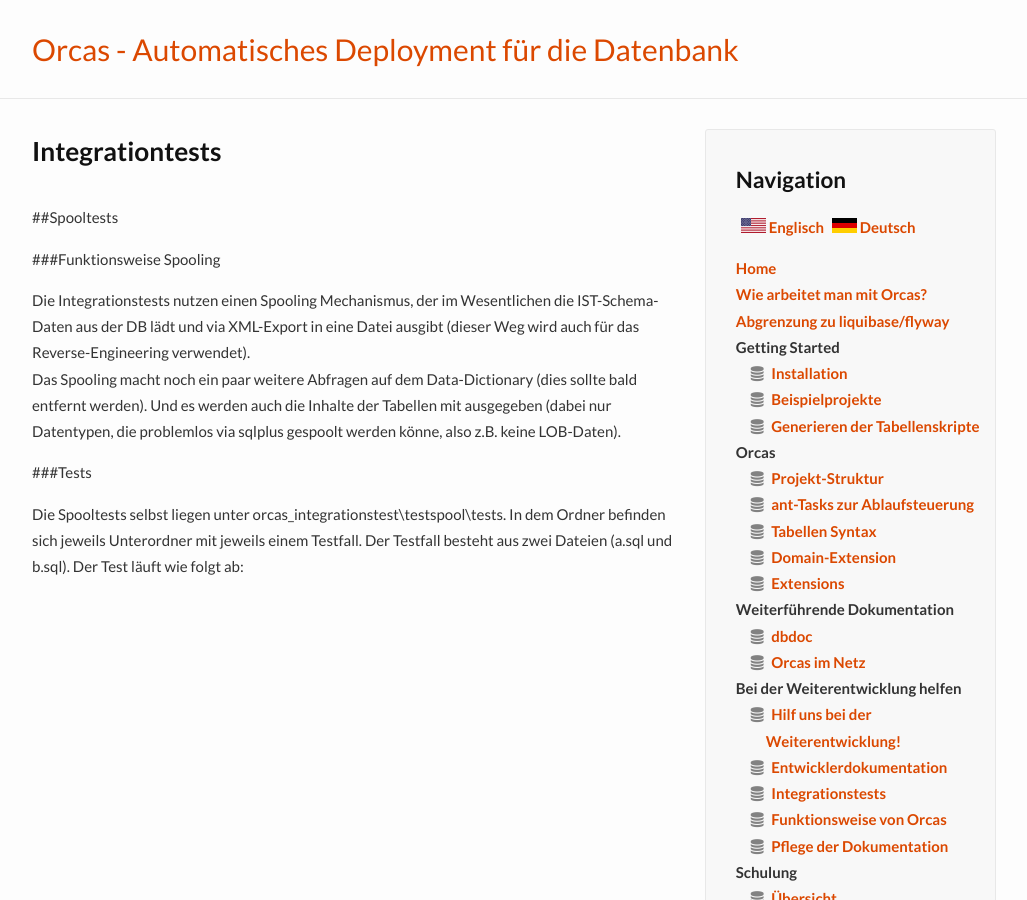
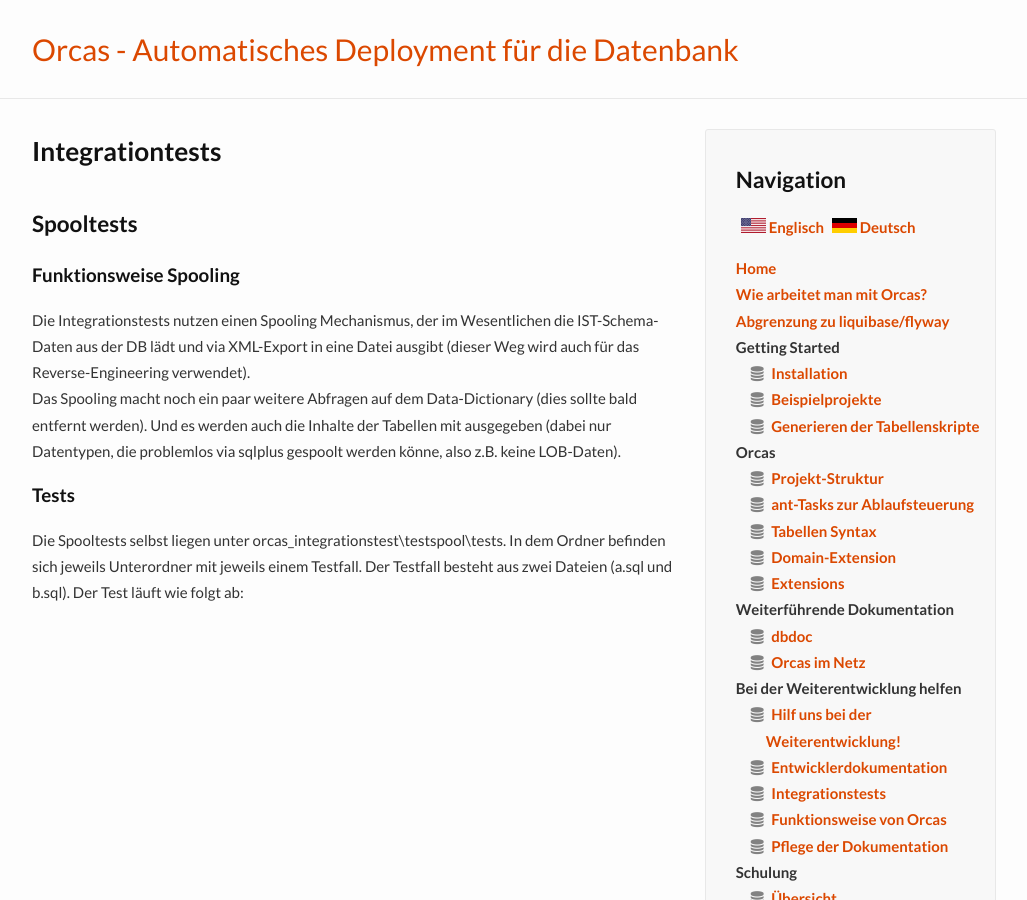
Before and after one commit to opitzconsulting/orcas, a Jekyll site: the page built from _docs/de/integration-tests.md, in a window 1280 px wide and 900 px high. Shown: the whole window, without its empty margins (126-1153 px from the left). Built offline with Jekyll 4.4.1, drawn with Linux system fonts in a browser that asks for light colours; nearby versions of some CDN libraries; some of the changed text lies outside the part shown.

Commit message:
headings

```diff
--- a/_docs/de/integration-tests.md
+++ b/_docs/de/integration-tests.md
@@ -6,14 +6,14 @@
 - de
 ---
 
-##Spooltests
+## Spooltests
 
-###Funktionsweise Spooling
+### Funktionsweise Spooling
 
 Die Integrationstests nutzen einen Spooling Mechanismus, der im Wesentlichen die IST-Schema-Daten aus der DB lädt und via XML-Export in eine Datei ausgibt (dieser Weg wird auch für das Reverse-Engineering verwendet).
 <br/>Das Spooling macht noch ein paar weitere Abfragen auf dem Data-Dictionary (dies sollte bald entfernt werden). Und es werden auch die Inhalte der Tabellen mit ausgegeben (dabei nur Datentypen, die problemlos via sqlplus gespoolt werden könne, also z.B. keine LOB-Daten).
 
-###Tests
+### Tests
 
 Die Spooltests selbst liegen unter orcas_integrationstest\testspool\tests. In dem Ordner befinden sich jeweils Unterordner mit jeweils einem Testfall. Der Testfall besteht aus zwei Dateien (a.sql und b.sql). Der Test läuft wie folgt ab:
 ![Bildliche Darstellung des Spoolings]({{site.baseurl}}/assets/spooling.GIF "spooling.GIF")
@@ -26,11 +26,12 @@
 
 Bei diesem Vorgehen ist es sehr wichtig, dass jeder einzelne Testfall nur genau ein Detail testet, da sonst eine ungewollte Oder-Verknüpfung durchgeführt würde ("Das Spooling erkennt eine Abweichung im Datentyp ODER in der Precision").
 
-##Integrationstests
+## Integrationstests
 
 Die eigentlichen Integrationstest befinden sich im Ordner orcas_integrationstest/tests. Wie schon beim spooltest gibt es hier wieder Unterordner, und jeder davon ist ein eigener Testfall. Es ist hier aber nicht nötig, für jedes Detail einen eigenen Testfall zu erstellen (Im Gegenteil: Jeder Testfall dauert ca. 3 Minuten, daher soll die Anzahl der Tests nicht zu groß werden). Mit jedem Testfall werden verschiedene Testszenarios durchgeführt Diese werden nachfolgend beschrieben:
 
-###Testszenario "normal":
+### Testszenario "normal"
+
 ![Bildliche Darstellung Testszenario "normal"]({{site.baseurl}}/assets/testszenario-normal.GIF "testszenario-normal.GIF")
 
 1. In einem (leeren) Schema wird das Skript erzeuge_zielzustand.sql eingespielt.
@@ -45,7 +46,8 @@
 8. Das Protokoll des zweiten Abgleichs muss leer sein.
   Dadurch wird verifiziert, dass Orcas nicht unnötig Objekte im Schema dropt und neu anlegt (was ohne diesen Test nicht auffallen würde, aber zu teilweise erheblichen Performance-Problemen führen könnte).
 
-###Testszenario "protokoll"
+### Testszenario "protokoll"
+
 ![Bildliche Darstellung Testszenario "protokoll"]({{site.baseurl}}/assets/testszenario-protokoll.GIF "testszenario-protokoll.GIF")
 
 1. Auf dem (leeren) protokoll-Schema wird das Skript erzeuge_ausgangszustand.sql eingespielt.
@@ -54,7 +56,8 @@
 3. Das protokoll-Schema wird auch in eine Datei geschrieben.
 4. Auch die protokoll-log-Datei muss gleich der zielskript-log-Datei sein.
 
-###Testszenario "extract"
+### Testszenario "extract"
+
 ![Bildliche Darstellung Testszenario "extract"]({{site.baseurl}}/assets/testszenario-extract.GIF "testszenarion-extract.GIF")
 
 Dieses Testszenario wird nur ausgeführt, wenn das Property "test_extract" nicht auf false gesetzt wurde.
@@ -66,7 +69,8 @@
 4. Das Schema wird wieder in eine Datei gespoolt.
 5. Die gespoolten-Dateien müssen übereinstimmen.
 
-###Testszenario "sqlplus-api"
+### Testszenario "sqlplus-api"
+
 ![Bildliche Darstellung Testszenario sqlplus-api]({{site.baseurl}}/assets/testszenario-sqlplus-api.GIF "testszenario-sqlplus-api.GIF")
 
 Dieses Testszenario wird nur ausgeführt, wenn das Verzeichnis tabellen_sqlplus existiert.
```
